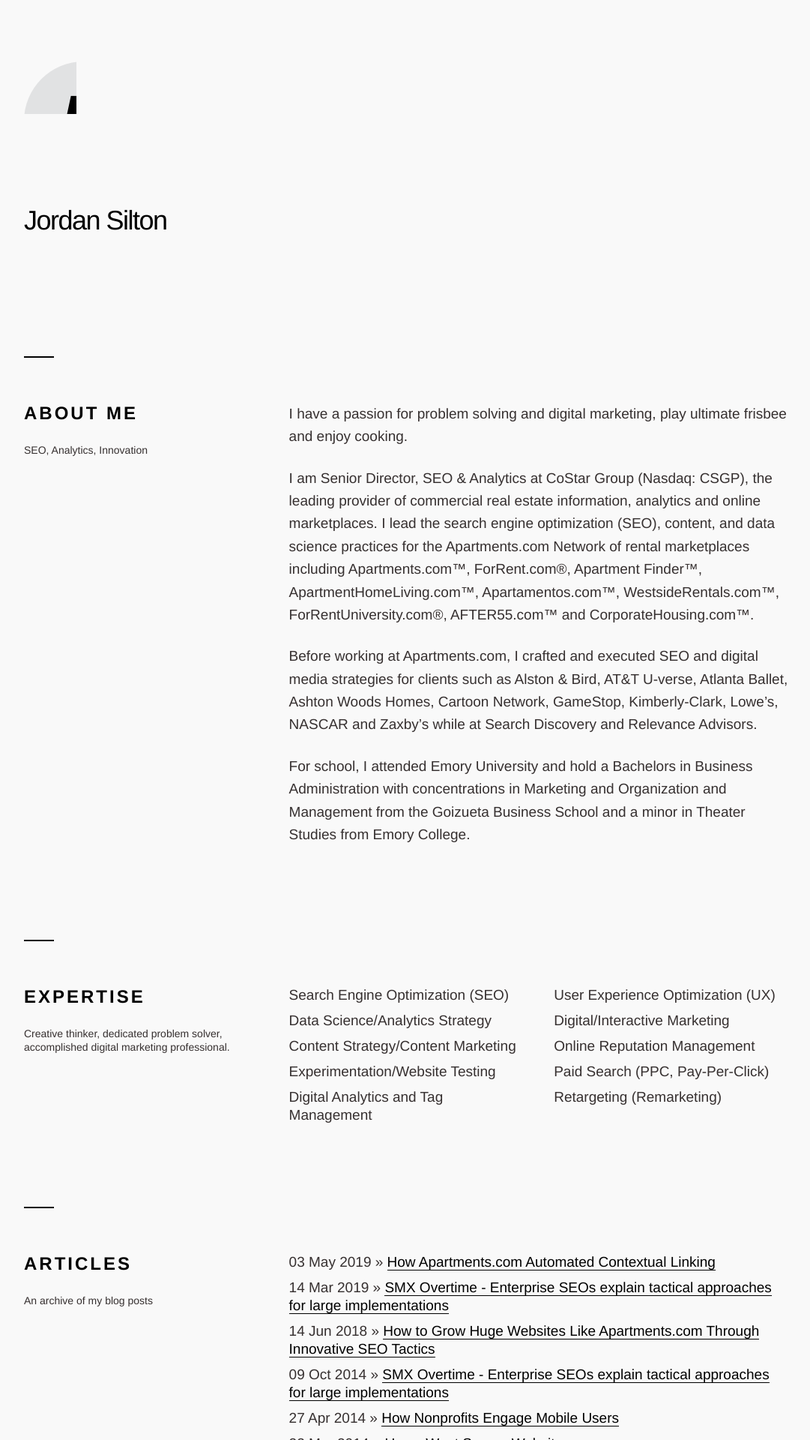
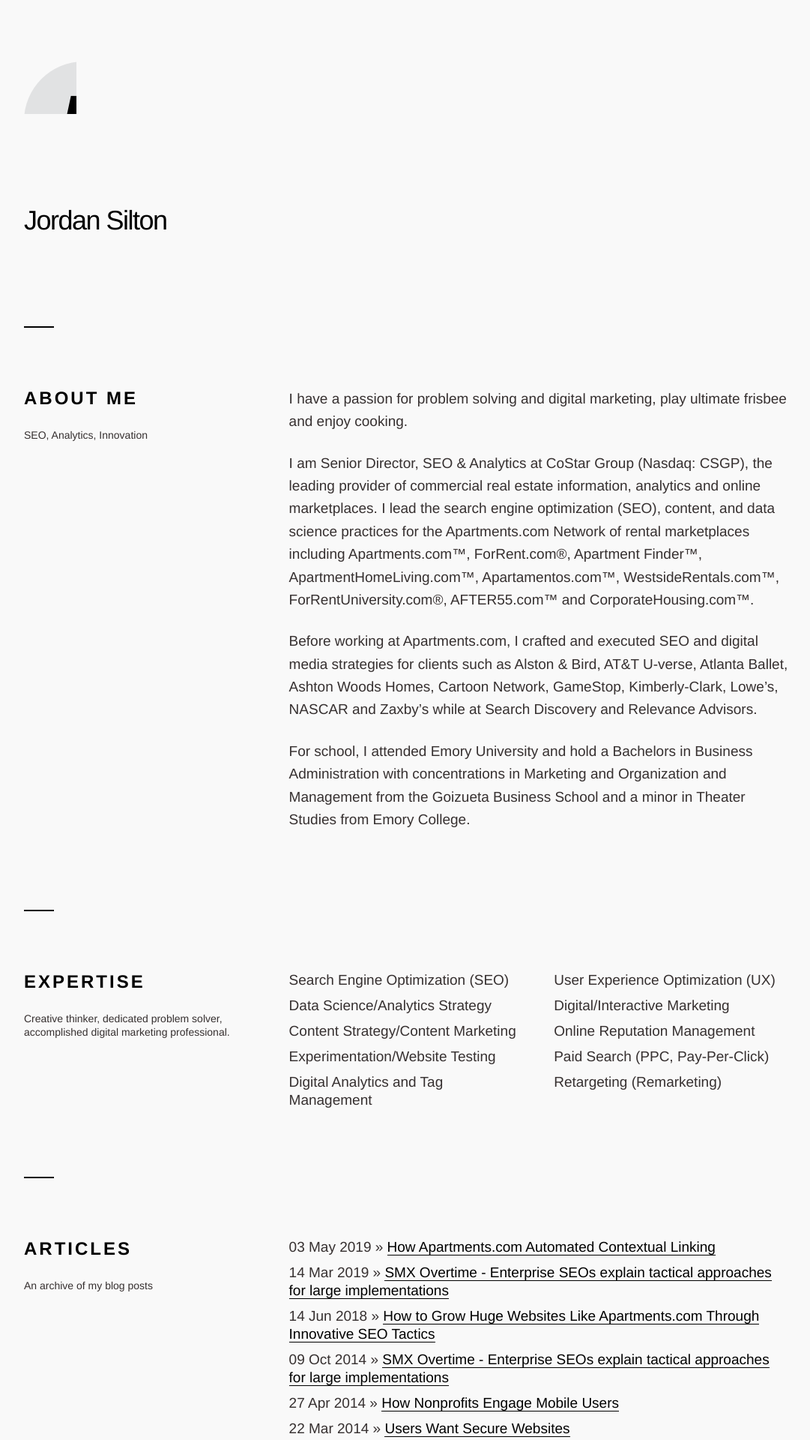
Before and after one commit to jsilton/jsilton.github.io, a Jekyll site: the page built from index.html, in a window 1280 px wide. Shown: the top 1920 px of the page at 75% size, without its empty margins (98-1179 px from the left). Built offline with Jekyll 4.4.1, drawn with Linux system fonts in a browser that asks for light colours.

Commit message:
Improve horizontal row formatting

```diff
--- a/_layouts/default.html
+++ b/_layouts/default.html
@@ -24,9 +24,7 @@
 			  </div>
 			</div>
 
-			<div class="row">
-				<hr>
-			</div>
+			<hr>
 
 			<div class="row">
 			  <div class="four columns">
@@ -46,15 +44,15 @@
 			  </div>
 			</div>
 
-			<div class="row" style="margin-top:10rem;">
-				<hr>
-			</div>
+			<hr>
 
 			<div class="row">
 
 			  <div class="four columns" style="margin-left:0;margin-bottom:5rem;">
 				<h2>Expertise</h2>
-				<div class="subhead">Creative thinker, dedicated problem solver, accomplished digital marketing professional. </div>
+				<div class="subhead">
+					<p>Creative thinker, dedicated problem solver, accomplished digital marketing professional.</p>
+				</div>
 
 			  </div>
 			  <div class="four columns">
@@ -77,9 +75,7 @@
 			  </div>
 			</div>
 
-			<div class="row" style="margin-top:10rem;">
-				<hr>
-			</div>
+			<hr>
 
 			<div class="row">
 				<div class="four columns">
@@ -100,17 +96,14 @@
 				</div>
 			  </div>
 
-			  <div class="row" style="margin-top:10rem;">
-			   <hr>
-			  <h3>To get in touch, write to <a href="mailto:jordan@jordansilton.com">jordan@jordansilton.com</a>.</h3>
+			<div class="row">
+				<h3>To get in touch, write to <a href="mailto:jordan@jordansilton.com">jordan@jordansilton.com</a>.</h3>
 			</div>
 
 			<div class="row" style="margin-top:5rem;">
 				<hr class="f">
 				<div class="footer">
-				  <a href="https://www.linkedin.com/in/jsilton" title="LinkedIn @jsilton" target="_blank">LinkedIn</a>
-				  <a href="https://twitter.com/jsilton" title="twitter @jsilton" target="_blank">Twitter</a>
-				  Copyright &copy; 2010-2020 Jordan Silton. All rights reserved.
+					<p>Copyright &copy; 2010-2020 Jordan Silton. All rights reserved.</p>
 				</div>
 			</div>
 		</div>
--- a/css/main.scss
+++ b/css/main.scss
@@ -142,7 +142,7 @@
 
 h1 {
   margin-top: 12rem;
-  margin-bottom: 12rem;
+  margin-bottom: 4rem;
   font-weight: 500;
   font-family: Helvetica, Arial, sans-serif;
   color:#000;
@@ -432,8 +432,8 @@
 /* Misc */
 
 hr {
-  margin-top: 4rem;
-  margin-bottom: 6rem;
+  margin-top: 8rem;
+  margin-bottom: 8rem;
   border-width: 0;
   border-top: 2px solid #000;
   width:40px;
```
